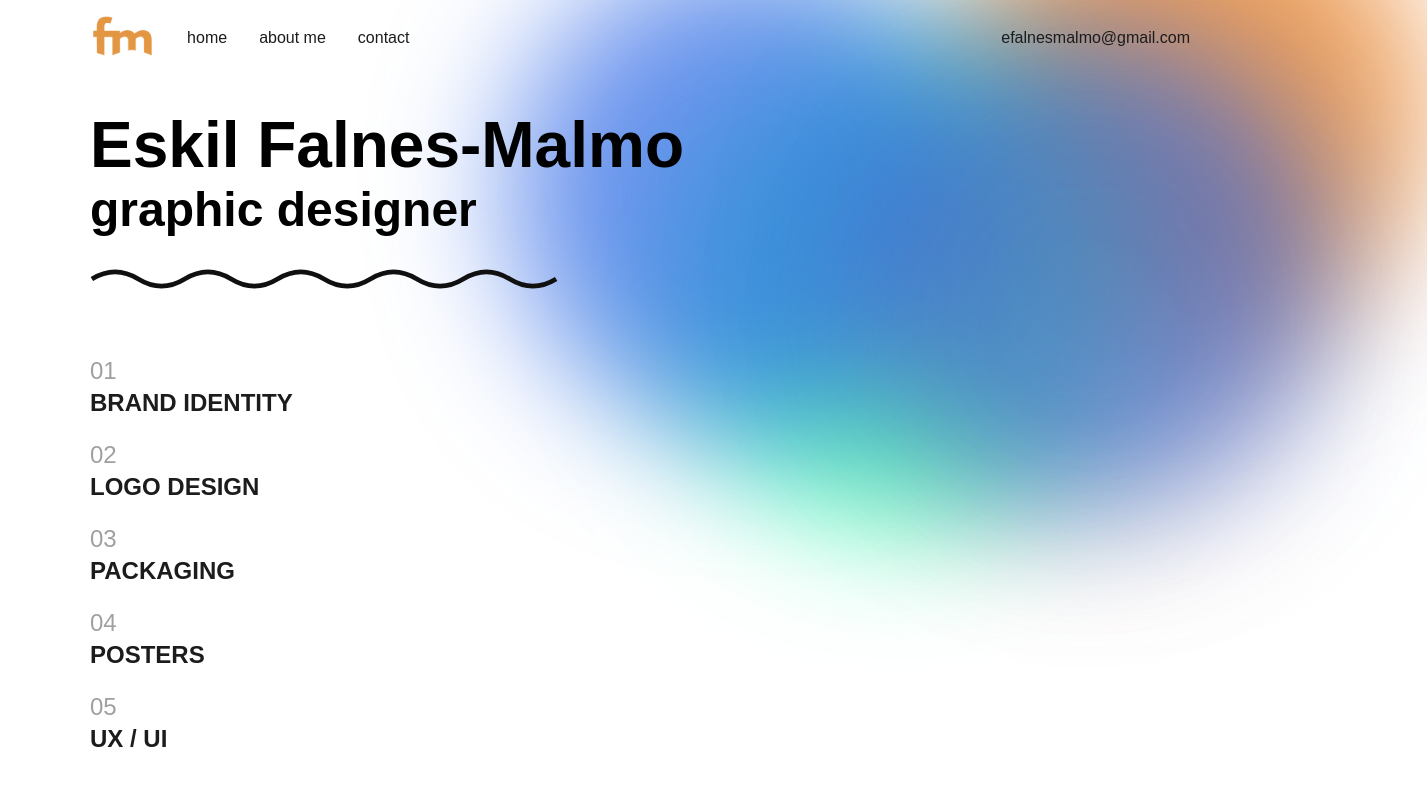
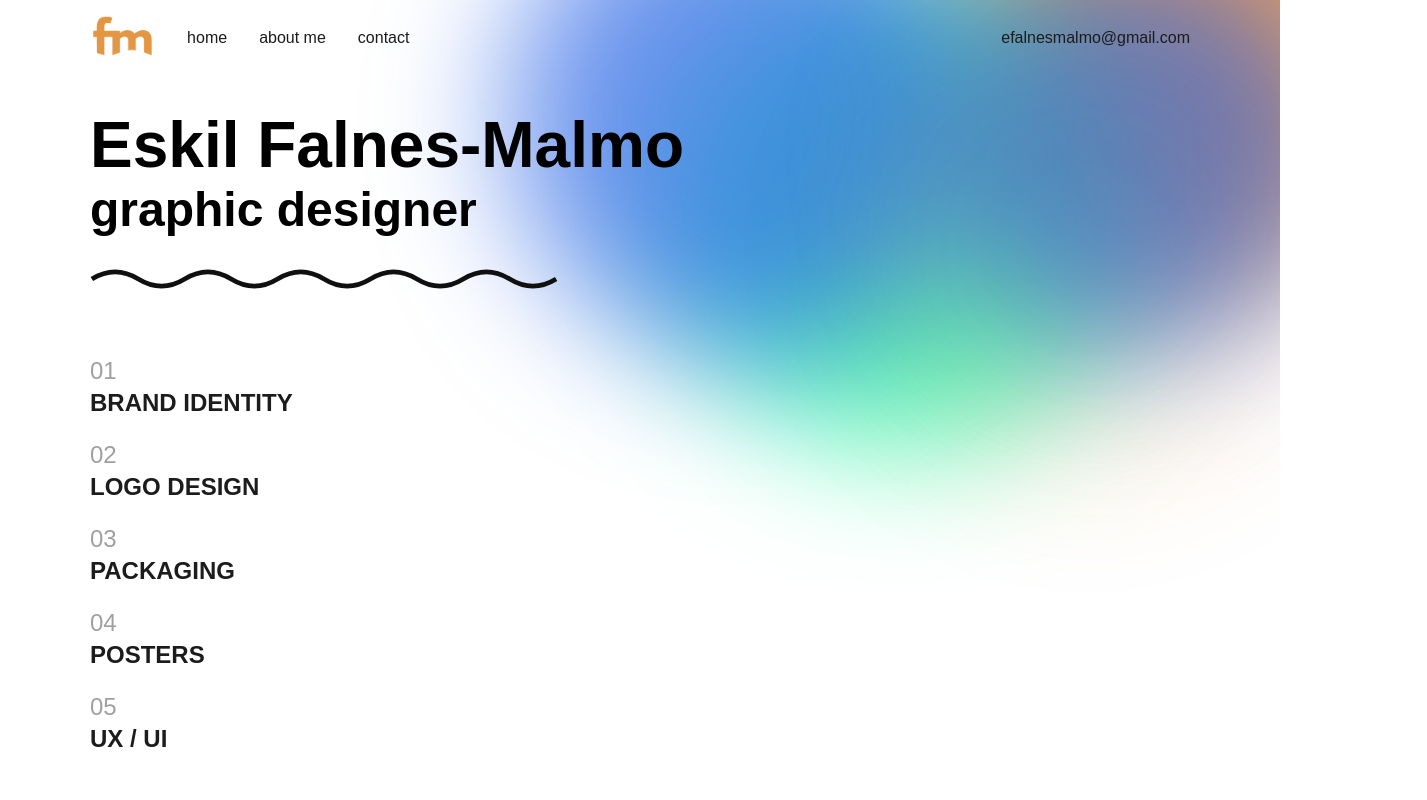
Before and after one commit to alexdalene/portfolio-eskil, a SvelteKit app: page / in a window 1280 px wide. Shown: the top 800 px of the page, 1427 px wide, since content can reach past the window. Built offline with nearby package versions, Linux system fonts and the light colour scheme; a web font is replaced by a local one.

Commit message:
Fixed overflow issue on mobile

```diff
--- /dev/null
+++ b/src/lib/landing/Gradient.svelte
@@ -0,0 +1,76 @@
+<script>
+    import gsap from "gsap";
+    import { onMount } from "svelte";
+
+    onMount(() => {
+        gsap.to("#green-1", { duration: 6, x: -200, y: 75, yoyo: true, repeat: -1, ease: "power1.inOut" });
+        gsap.to("#blue-1", { duration: 6, x: -100, y: -50, yoyo: true, repeat: -1, ease: "power1.inOut" });
+        gsap.to("#blue-2", { duration: 6, x: -50, y: -100, yoyo: true, repeat: -1, ease: "power1.inOut" });
+        gsap.to("#orange-1", { duration: 6, x: 50, y: 100, yoyo: true, repeat: -1, ease: "power1.inOut" });
+        gsap.to("#orange-2", { duration: 6, x: 50, y: -150, opacity: 0.1, yoyo: true, repeat: -1, ease: "power1.inOut" });
+    });
+</script>
+
+<aside>
+    <div id="green-1"></div>
+    <div id="blue-1"></div>
+    <div id="blue-2"></div>
+    <div id="orange-1"></div>
+    <div id="orange-2"></div>
+</aside>
+
+<style>
+    aside {
+        width: 100%;
+        height: 100%;
+        position: absolute;
+        overflow: hidden;
+        top: 0;
+        right: 0;
+    }
+
+    div {
+        position: absolute;
+        width: 30rem;
+        height: 30rem;
+        border-radius: 100%;
+        filter: blur(65px);
+    }
+
+    #green-1 {
+        background: #28faa9c2;
+        top: -100px;
+        right: -50px;
+        z-index: -1;
+    }
+
+    #blue-1 {
+        background: #3067e7b3;
+        top: -75px;
+        right: 200px;
+        z-index: -1;
+    }
+
+    #blue-2 {
+        background: #3067e7b3;
+        top: 50px;
+        right: -100px;
+        z-index: -1;
+        width: 25rem;
+        height: 25rem;
+    }
+
+    #orange-1 {
+        background: #e87d1fbc;
+        top: -300px;
+        right: -100px;
+        z-index: -3;
+    }
+
+    #orange-2 {
+        background: #e87d1fbc;
+        top: 150px;
+        right: 0px;
+        z-index: -1;
+    }
+</style>
--- a/src/routes/+layout.svelte
+++ b/src/routes/+layout.svelte
@@ -1,9 +1,12 @@
 <script>
+    import Gradient from "$lib/landing/Gradient.svelte";
 </script>
 
 <svelte:head>
     <link rel="stylesheet" href="https://use.typekit.net/xua3jwt.css">
 </svelte:head>
+
+<Gradient />
 
 <header>
     <nav>
--- a/src/routes/+page.svelte
+++ b/src/routes/+page.svelte
@@ -2,16 +2,6 @@
     import Feautured from "$lib/landing/Feautured.svelte";
     import Hero from "$lib/landing/Hero.svelte";
     import Navigation from "$lib/landing/Navigation.svelte";
-    import gsap from "gsap";
-    import { onMount } from "svelte";
-
-    onMount(() => {
-        gsap.to("#green-1", { duration: 6, x: -200, y: 75, yoyo: true, repeat: -1, ease: "power1.inOut" });
-        gsap.to("#blue-1", { duration: 6, x: -100, y: -50, yoyo: true, repeat: -1, ease: "power1.inOut" });
-        gsap.to("#blue-2", { duration: 6, x: -50, y: -100, yoyo: true, repeat: -1, ease: "power1.inOut" });
-        gsap.to("#orange-1", { duration: 6, x: 50, y: 100, yoyo: true, repeat: -1, ease: "power1.inOut" });
-        gsap.to("#orange-2", { duration: 6, x: 50, y: -150, opacity: 0.1, yoyo: true, repeat: -1, ease: "power1.inOut" });
-    });
 </script>
 
 <Hero />
@@ -22,56 +12,7 @@
     <a href="/contact">Contact me</a>
 </section>
 
-<div id="green-1"></div>
-<div id="blue-1"></div>
-<div id="blue-2"></div>
-<div id="orange-1"></div>
-<div id="orange-2"></div>
-
 <style>
-    div {
-        position: absolute;
-        width: 30rem;
-        height: 30rem;
-        border-radius: 100%;
-        filter: blur(65px);
-    }
-
-    #green-1 {
-        background: #28faa9c2;
-        top: -100px;
-        right: -50px;
-        z-index: -1;
-    }
-
-    #blue-1 {
-        background: #3067e7b3;
-        top: -75px;
-        right: 200px;
-        z-index: -1;
-    }
-
-    #blue-2 {
-        background: #3067e7b3;
-        top: 50px;
-        right: -100px;
-        z-index: -1;
-    }
-
-    #orange-1 {
-        background: #e87d1fbc;
-        top: -300px;
-        right: -100px;
-        z-index: -3;
-    }
-
-    #orange-2 {
-        background: #e87d1fbc;
-        top: 150px;
-        right: 0px;
-        z-index: -1;
-    }
-
     .cta {
         max-width: 1100px;
         width: 100%;
```
